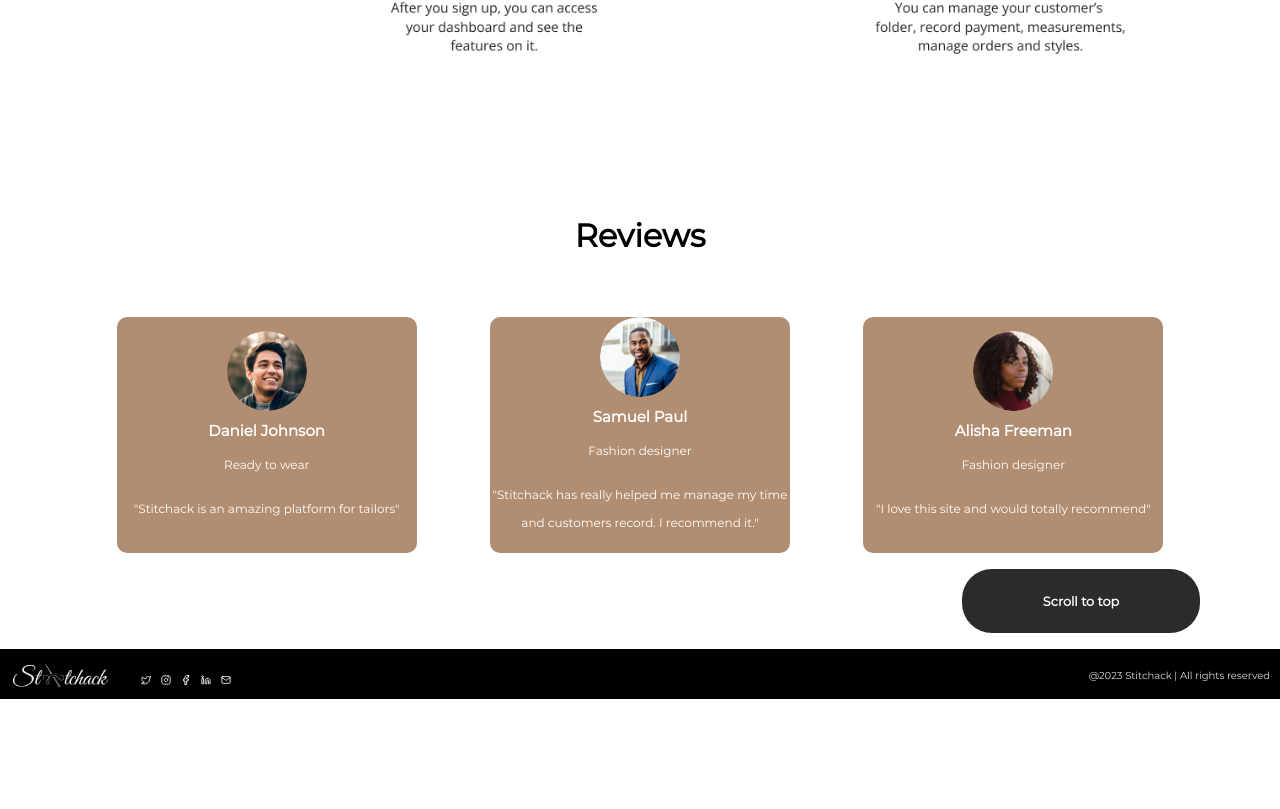
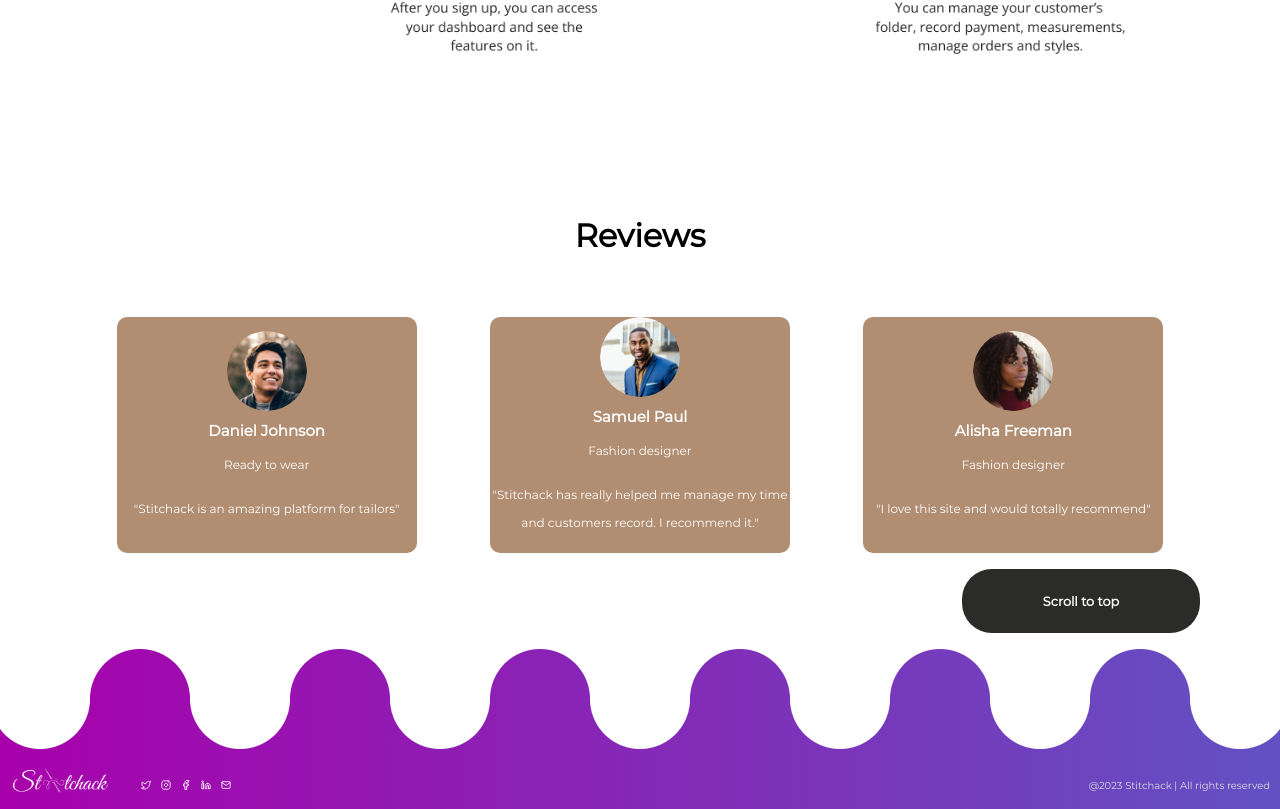
Before and after one commit to titoadeoye/Stitchack, a React (Create React App) app: page / in a window 1280 px wide. Shown: the part 2306-3115 px from the top of the page. Before the commit the page ends 3005 px from the top, so only its background shows below. Built offline with nearby package versions, Linux system fonts and the light colour scheme.

Commit message:
Add files via upload

```diff
--- a/src/components/Footer/Footer.js
+++ b/src/components/Footer/Footer.js
@@ -6,8 +6,51 @@ import { TwitterIcon, FacebookIcon, InstagramIcon, LinkedinIcon, EmailIcon } fro
 export default function Footer() {
     const [email, setEmail] = useState("")
     return (
-        <Wrapper>
-            <div>
+        // <Wrapper>
+        // <div>
+
+        //     <LogoWrap>
+        //         <img src={logo} alt="logo" />
+        //         <div className="socials">
+        //             <TwitterIcon />
+        //             <InstagramIcon />
+        //             <FacebookIcon />
+        //             <LinkedinIcon />
+        //             <EmailIcon />
+        //         </div>
+        //     </LogoWrap>
+
+        //     {/* <div className="links">
+        //         <div>
+        //             <h3>Who We Are</h3>
+        //             <a href="#about">About us</a>
+        //             <a href="#services">Our services</a>
+        //             <a href="#home">Our Team</a>
+        //             <a href="#home">Privacy Policy</a>
+        //             <a href="#home">Terms of Service</a>
+
+        //         </div>
+
+        //         <div>
+        //             <h3>Support</h3>
+        //             <a href="#home">Get Started</a>
+        //             <a href="#home">Help</a>
+        //             <a href="#faq">FAQ</a>
+
+        //         </div>
+        //     </div> */}
+
+        //     <Copyrights>
+        //         <p>@{new Date().getFullYear()} Stitchack | All rights reserved</p>
+        //     </Copyrights>
+        // </div>
+
+
+        // </Wrapper>
+        <Wrapper >
+            <div className="box mask">
+                <Text>
+
                     <LogoWrap>
                         <img src={logo} alt="logo" />
                         <div className="socials">
@@ -19,48 +62,57 @@ export default function Footer() {
                         </div>
                     </LogoWrap>
 
-                {/* <div className="links">
-                    <div>
-                        <h3>Who We Are</h3>
-                        <a href="#about">About us</a>
-                        <a href="#services">Our services</a>
-                        <a href="#home">Our Team</a>
-                        <a href="#home">Privacy Policy</a>
-                        <a href="#home">Terms of Service</a>
-
-                    </div>
-
-                    <div>
-                        <h3>Support</h3>
-                        <a href="#home">Get Started</a>
-                        <a href="#home">Help</a>
-                        <a href="#faq">FAQ</a>
-
-                    </div>
-                </div> */}
-
                     <Copyrights>
                         <p>@{new Date().getFullYear()} Stitchack | All rights reserved</p>
                     </Copyrights>
+                </Text>
             </div>
-
-
         </Wrapper>
     )
 }
+const Wrapper = styled.footer`
+    .box {
+        --size: 50px;
+        height: 160px;
+        border: 1px solid;
+        display: flex;
 
-const Wrapper = styled.footer`
-    height: 50px;
-    background-color: black;
-    width: 100vw;
+        background:
+        radial-gradient(var(--size) at 50% var(--size),#6251C3 99%,#0000 101%) calc(50% - 2*var(--size)) 0/calc(4*var(--size)) 100% no-repeat,
+        radial-gradient(var(--size) at 50% 0px,#0000 99%,#A800AB 101%) 50% var(--size)/calc(4*var(--size)) 100% no-repeat;
+    }
+    .box + .box {
+        background-repeat: repeat-x;
+    }
+    .box.mask {
+        -webkit-mask:
+        radial-gradient(var(--size) at 50% var(--size),#6251C3 99%,#0000 101%) calc(50% - 2*var(--size)) 0/calc(4*var(--size)) 100%,
+        radial-gradient(var(--size) at 50% 0px,#0000 99%,#A800AB 101%) 50% var(--size)/calc(4*var(--size)) 100% repeat-x;
+        background:linear-gradient(90deg,#A800AB,#6251C3);
+        border: none;
+    }
+`
+// const Wrapper = styled.footer`
+//     height: 50px;
+//     background: linear-gradient(139.52deg,#6251C3 -73.08%,#A800AB 150.16%);
+//     width: 100vw;
 
-    & > div {
+//     & > div {
+//         display: flex;
+//         justify-content: space-between;
+//         height: 100%;
+//         padding: 0 10px;
+//     }
+// `;
+
+const Text = styled.div`
     display: flex;
     justify-content: space-between;
-        height: 100%;
     padding: 0 10px;
-    }
-`;
+    height: 60px;
+    width: 100%;
+    align-self: end;
+`
 
 const Copyrights = styled.div`
 
```
Lines whose indentation alone changed are shown as unchanged.
